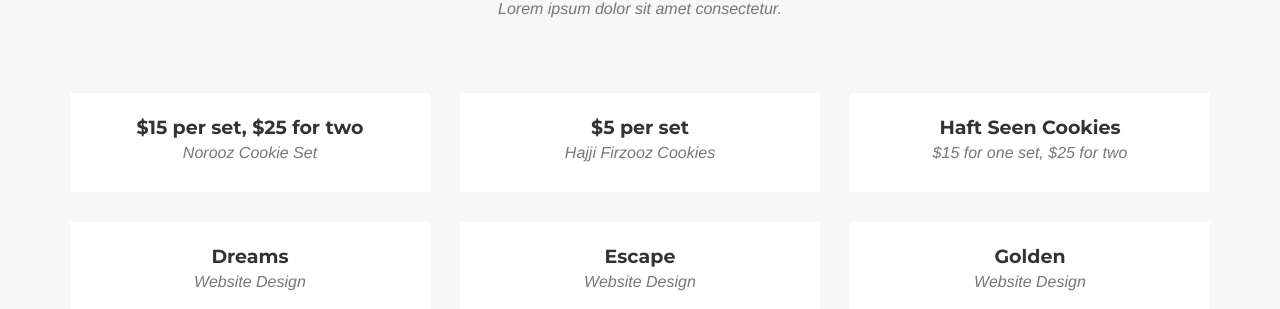
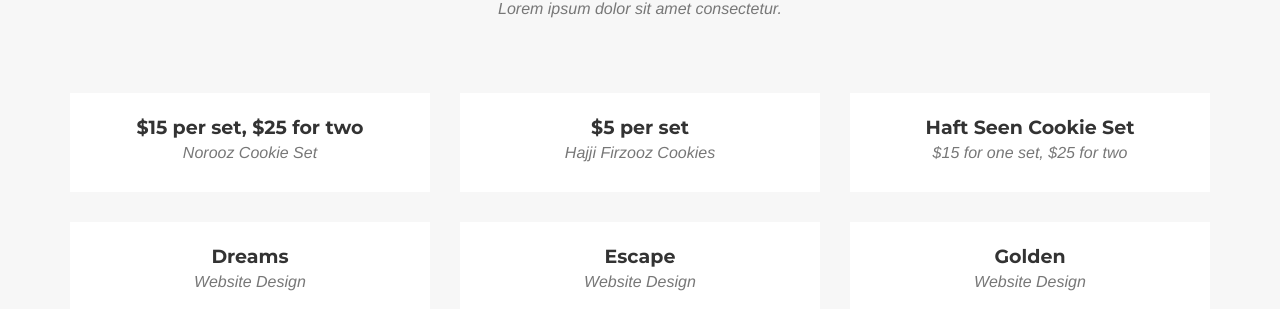
Before and after one commit to DEB72/Cookie, a Jekyll site: the page built from _posts/2014-07-13-project-6.markdown, in a window 1280 px wide and 900 px high, scrolled down 1541 px. Shown: the part 144-453 px from the top of the window. Built offline with Jekyll 4.4.1, drawn with Linux system fonts in a browser that asks for light colours; some web fonts are replaced.

Commit message:
Update 2014-07-13-project-6.markdown

```diff
--- a/_posts/2014-07-13-project-6.markdown
+++ b/_posts/2014-07-13-project-6.markdown
@@ -1,5 +1,5 @@
 ---
-title: Haft Seen Cookies
+title: Haft Seen Cookie Set
 subtitle: $15 for one set, $25 for two
 layout: default
 modal-id: 6
```
